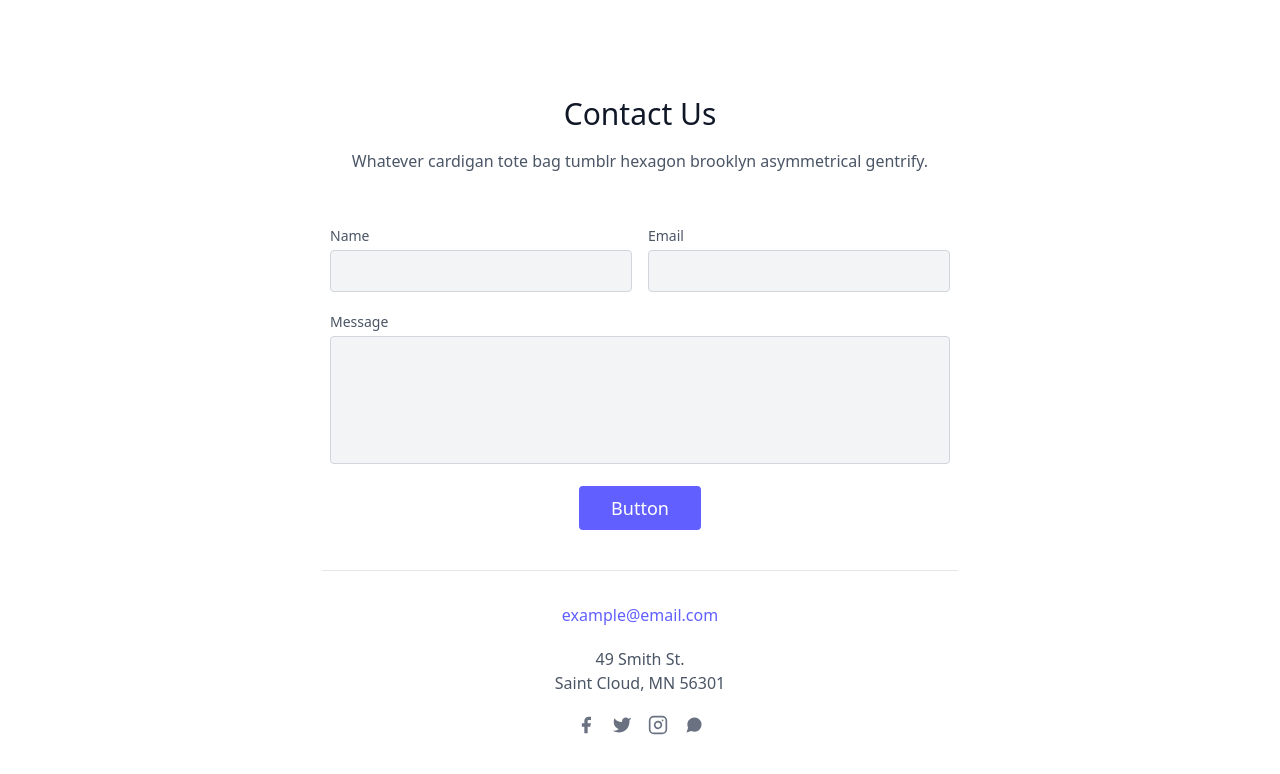
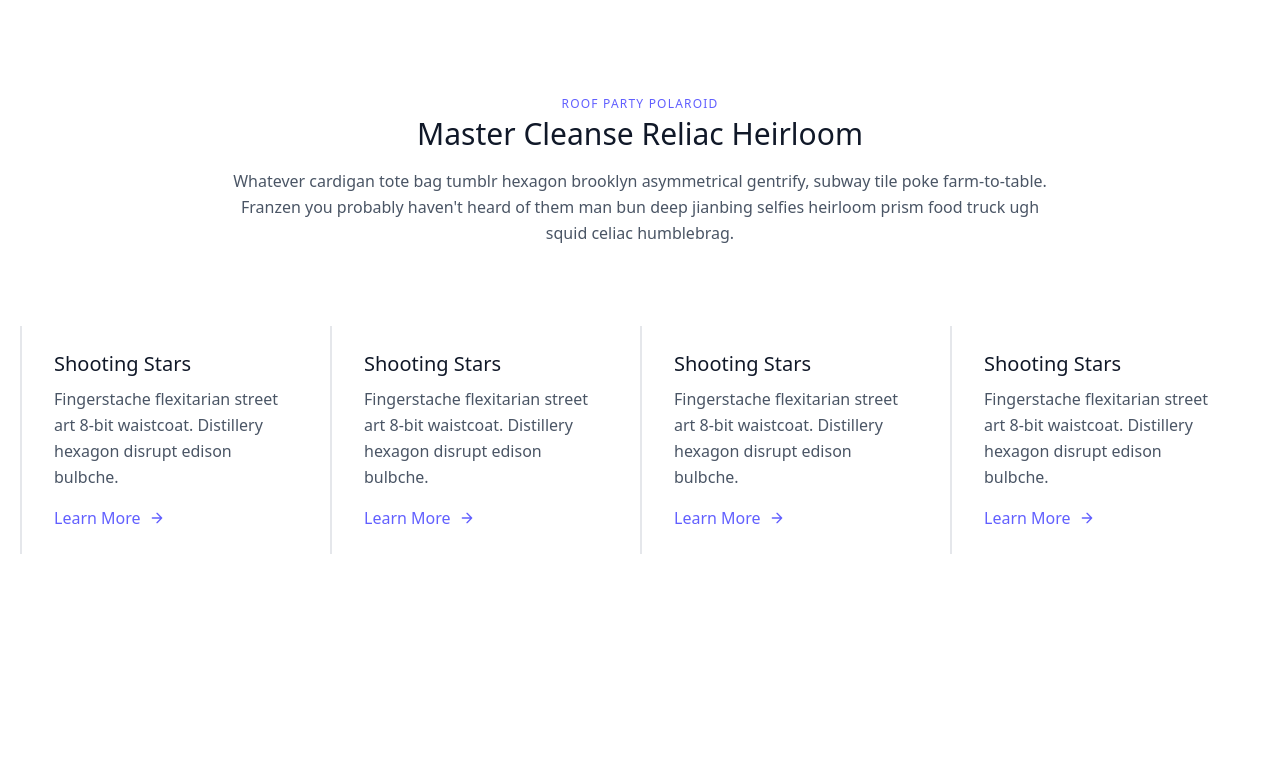
Before and after one commit to ghostborn/tailwindcss-project, a Vue app: page / in a window 1280 px wide. Shown: the top 774 px of the page. Built offline with nearby package versions, Linux system fonts and the light colour scheme.

Commit message:
code commit

```diff
--- a/src/App.vue
+++ b/src/App.vue
@@ -5,6 +5,7 @@ import Blog2 from "./components/Blog2.vue";
 import Blog3 from "./components/Blog3.vue";
 import Contact1 from "./components/Contact1.vue";
 import Contact2 from "./components/Contact2.vue";
+import Content1 from "./components/Content1.vue";
 
 </script>
 
@@ -19,7 +20,7 @@ import Contact2 from "./components/Contact2.vue";
   </div> -->
   <!-- <HelloWorld msg="Vite + Vue" /> -->
 
-  <Contact2/>
+  <Content1/>
 
 
 </template>
--- /dev/null
+++ b/src/components/Content1.vue
@@ -0,0 +1,65 @@
+<template>
+  <section class="text-gray-600 body-font">
+    <div class="container px-5 py-24 mx-auto">
+      <div class="flex flex-col text-center w-full mb-20">
+        <h2 class="text-xs text-indigo-500 tracking-widest font-medium title-font mb-1">ROOF PARTY POLAROID</h2>
+        <h1 class="sm:text-3xl text-2xl font-medium mb-4 text-gray-900">Master Cleanse Reliac Heirloom</h1>
+        <p class="lg:w-2/3 mx-auto leading-relaxed text-base">Whatever cardigan tote bag tumblr hexagon brooklyn asymmetrical gentrify, subway tile poke
+          farm-to-table. Franzen you probably haven't heard of them man bun deep jianbing selfies heirloom prism food
+          truck ugh squid celiac humblebrag.</p>
+      </div>
+      <div class="flex flex-wrap">
+        <div class="xl:w-1/4 lg:w-1/2 md:w-full px-8 py-6 border-l-2 border-gray-200 border-opacity-60">
+          <h2 class="text-lg sm:text-xl text-gray-900 font-medium title-font mb-2">Shooting Stars</h2>
+          <p class="leading-relaxed text-base mb-4">Fingerstache flexitarian street art 8-bit waistcoat. Distillery hexagon disrupt edison bulbche.</p>
+          <a class="text-indigo-500 inline-flex items-center">Learn More
+            <svg fill="none" stroke="currentColor" stroke-linecap="round" stroke-linejoin="round" stroke-width="2" class="w-4 h-4 ml-2" viewBox="0 0 24 24">
+              <path d="M5 12h14M12 5l7 7-7 7"></path>
+            </svg>
+          </a>
+        </div>
+        <div class="xl:w-1/4 lg:w-1/2 md:w-full px-8 py-6 border-l-2 border-gray-200 border-opacity-60">
+          <h2 class="text-lg sm:text-xl text-gray-900 font-medium title-font mb-2">Shooting Stars</h2>
+          <p class="leading-relaxed text-base mb-4">Fingerstache flexitarian street art 8-bit waistcoat. Distillery hexagon disrupt edison bulbche.</p>
+          <a class="text-indigo-500 inline-flex items-center">Learn More
+            <svg fill="none" stroke="currentColor" stroke-linecap="round" stroke-linejoin="round" stroke-width="2" class="w-4 h-4 ml-2" viewBox="0 0 24 24">
+              <path d="M5 12h14M12 5l7 7-7 7"></path>
+            </svg>
+          </a>
+        </div>
+        <div class="xl:w-1/4 lg:w-1/2 md:w-full px-8 py-6 border-l-2 border-gray-200 border-opacity-60">
+          <h2 class="text-lg sm:text-xl text-gray-900 font-medium title-font mb-2">Shooting Stars</h2>
+          <p class="leading-relaxed text-base mb-4">Fingerstache flexitarian street art 8-bit waistcoat. Distillery hexagon disrupt edison bulbche.</p>
+          <a class="text-indigo-500 inline-flex items-center">Learn More
+            <svg fill="none" stroke="currentColor" stroke-linecap="round" stroke-linejoin="round" stroke-width="2" class="w-4 h-4 ml-2" viewBox="0 0 24 24">
+              <path d="M5 12h14M12 5l7 7-7 7"></path>
+            </svg>
+          </a>
+        </div>
+        <div class="xl:w-1/4 lg:w-1/2 md:w-full px-8 py-6 border-l-2 border-gray-200 border-opacity-60">
+          <h2 class="text-lg sm:text-xl text-gray-900 font-medium title-font mb-2">Shooting Stars</h2>
+          <p class="leading-relaxed text-base mb-4">Fingerstache flexitarian street art 8-bit waistcoat. Distillery hexagon disrupt edison bulbche.</p>
+          <a class="text-indigo-500 inline-flex items-center">Learn More
+            <svg fill="none" stroke="currentColor" stroke-linecap="round" stroke-linejoin="round" stroke-width="2" class="w-4 h-4 ml-2" viewBox="0 0 24 24">
+              <path d="M5 12h14M12 5l7 7-7 7"></path>
+            </svg>
+          </a>
+        </div>
+      </div>
+    </div>
+  </section>
+</template>
+
+
+<script lang="ts">
+import {defineComponent} from 'vue'
+
+export default defineComponent({
+  name: "Content1"
+})
+</script>
+
+
+<style scoped>
+
+</style>
```
